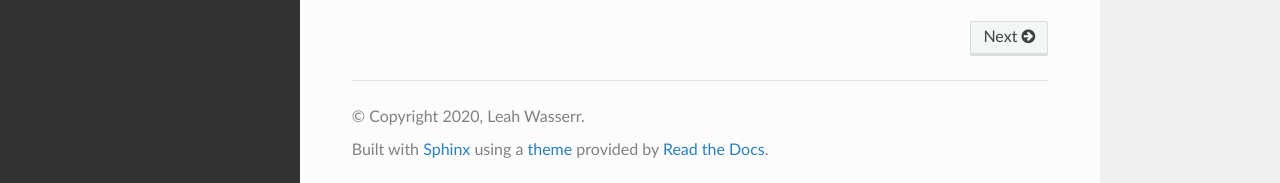
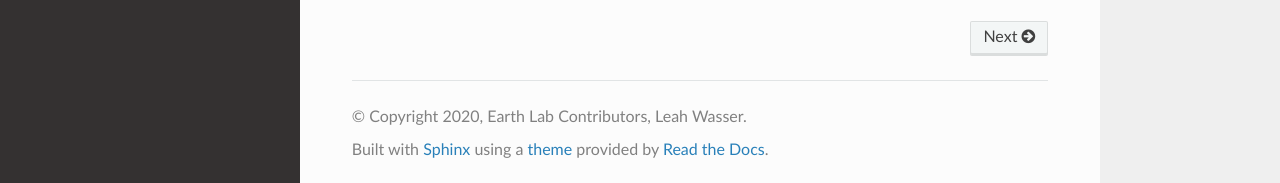
Before and after one commit to earthlab/matplotcheck, a Sphinx documentation site: the page built from docs/index.rst, in a window 1280 px wide and 1190 px high. Shown: the part 1004-1187 px from the top of the window. Built offline with Sphinx 7.4.7 and the Read the Docs theme 2.0.0, drawn with Linux system fonts in a browser that asks for light colours; pages that are not in the unit, such as notebooks, are missing from menus.

Commit message:
black (#259)

```diff
--- a/docs/conf.py
+++ b/docs/conf.py
@@ -14,6 +14,7 @@
 #
 import os
 import sys
+from datetime import date
 
 sys.path.insert(0, os.path.abspath("../"))
 
@@ -21,7 +22,10 @@ sys.path.insert(0, os.path.abspath("../"))
 # -- Project information -----------------------------------------------------
 
 project = "matplotcheck"
-copyright = "2020, Leah Wasserr"
+copyright = "{year}, Earth Lab Contributors, Leah Wasser".format(
+    year=date.today().year
+)
+
 author = "Leah Wasser"
 
 # The short X.Y version
```
